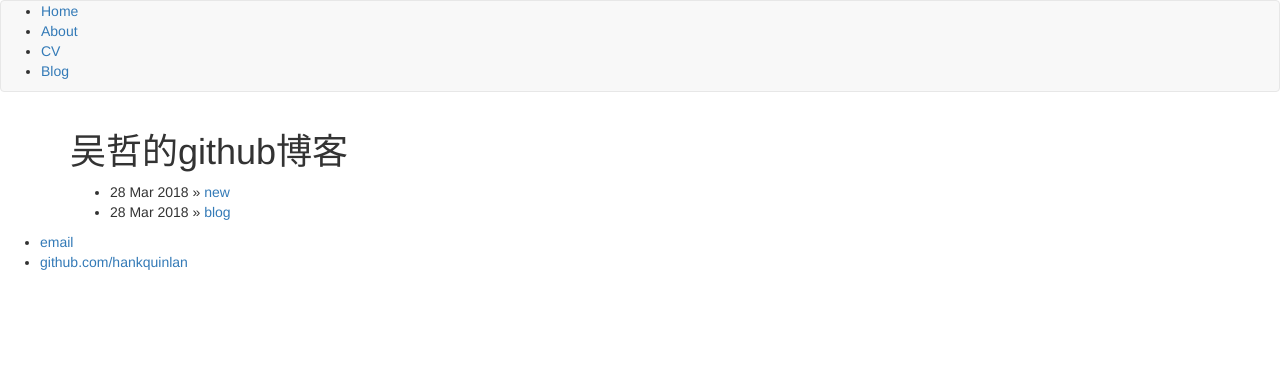
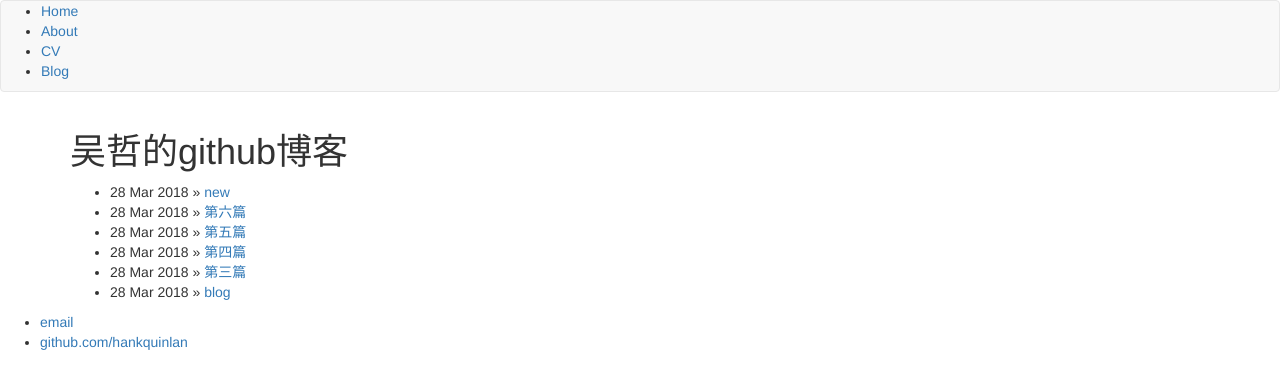
Before and after one commit to wuzhe128520/wuzhe128520.github.io, a Jekyll site: the page built from blog/index.html, in a window 1280 px wide. Shown: the top 389 px of the page. Built offline with Jekyll 4.4.1, drawn with Linux system fonts in a browser that asks for light colours; nearby versions of some CDN libraries; library files that are not in the unit come from our copies; the list of posts is cut into pages by our own code.

Commit message:
增加文章数

```diff
--- a/_config.yml
+++ b/_config.yml
@@ -1,3 +1,4 @@
 name: 吴哲的个人站点
 markdown: kramdown
-permalink: /blog/:year/:month/:day/:title
+paginate: 5
+paginate_path: "/blog/page:num/"
--- /dev/null
+++ b/_posts/2018-03-28-3.md
@@ -0,0 +1,7 @@
+---
+layout: post
+title: "第三篇"
+date: 2018-03-28
+---
+
+我的第3篇博客。second blog！
--- /dev/null
+++ b/_posts/2018-03-28-4.md
@@ -0,0 +1,7 @@
+---
+layout: post
+title: "第四篇"
+date: 2018-03-28
+---
+
+我的第4篇博客。second blog！
--- /dev/null
+++ b/_posts/2018-03-28-5.md
@@ -0,0 +1,7 @@
+---
+layout: post
+title: "第五篇"
+date: 2018-03-28
+---
+
+我的第5篇博客。second blog！
--- /dev/null
+++ b/_posts/2018-03-28-6.md
@@ -0,0 +1,7 @@
+---
+layout: post
+title: "第六篇"
+date: 2018-03-28
+---
+
+我的第6篇博客。second blog！
```
